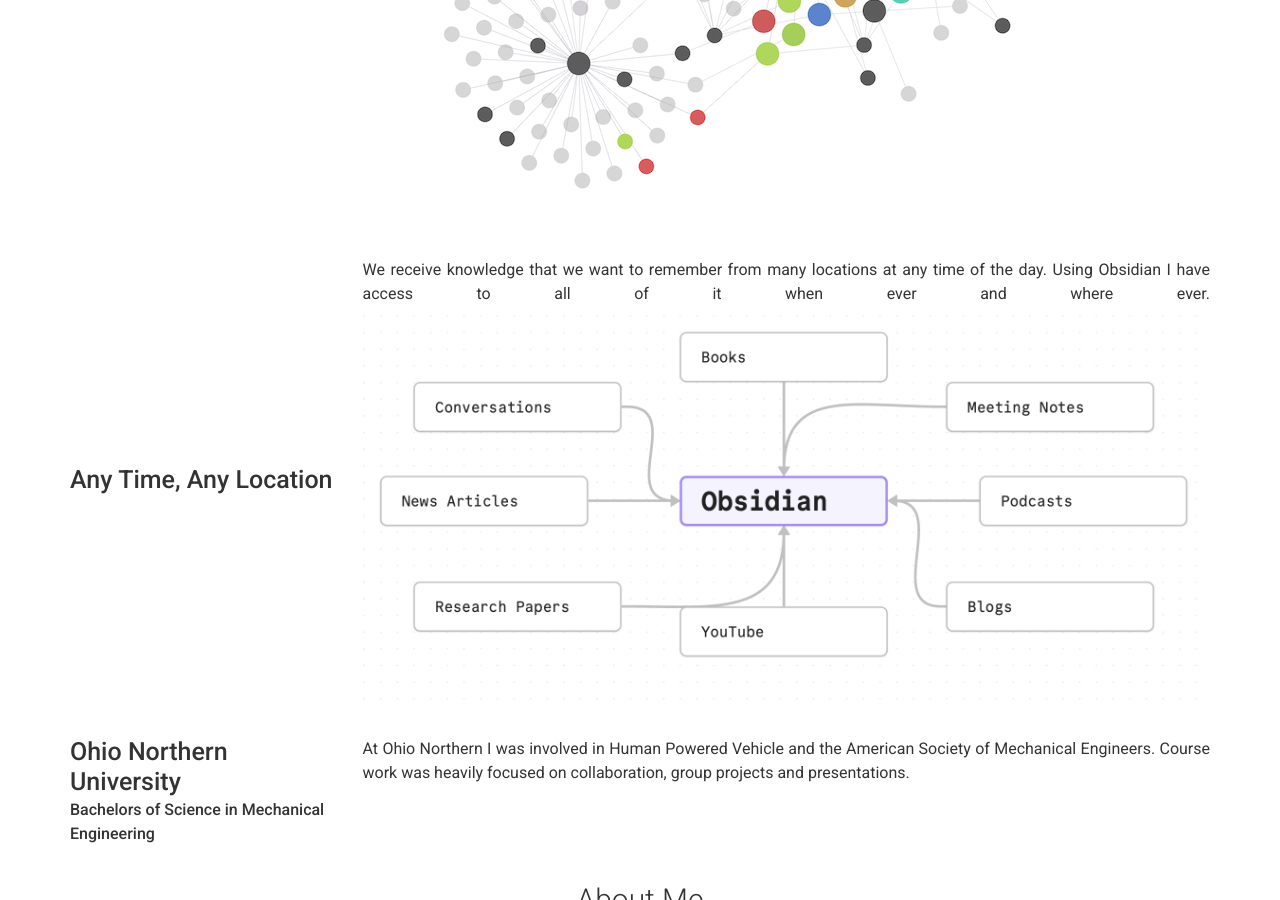
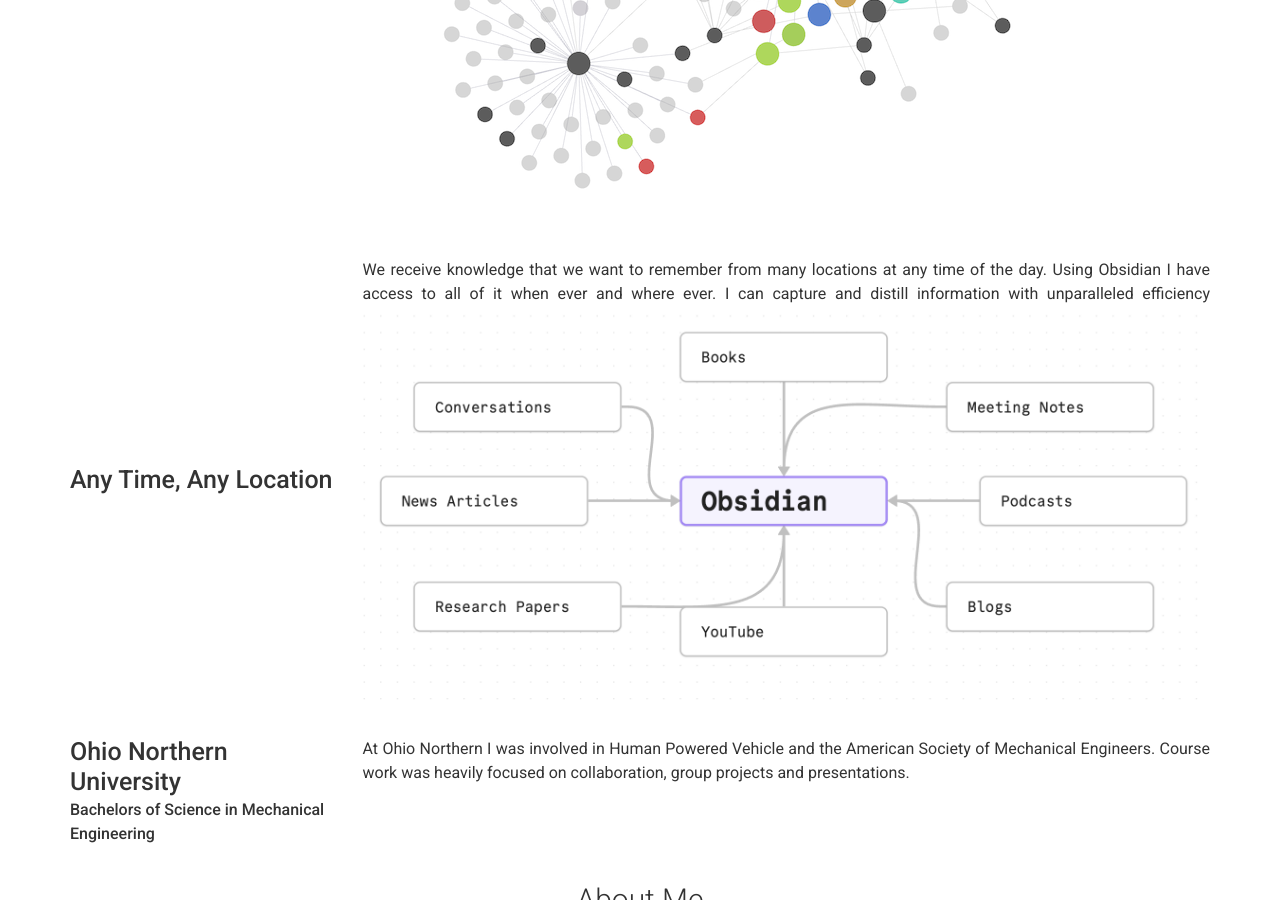
Before and after one commit to andywoodruff6/andywoodruff6.github.io, a Jekyll site: the page built from index.md, in a window 1280 px wide and 900 px high, scrolled down 3286 px. Built offline with Jekyll 4.4.1, drawn with Linux system fonts in a browser that asks for light colours; nearby versions of some CDN libraries.

Commit message:
text updates

```diff
--- a/_config.yml
+++ b/_config.yml
@@ -175,7 +175,7 @@
           I earned my PMP certification in under 3 weeks while working full time leveraging my Ultralearning framework and Obsidian. ![PMP knowledge Graph](images/PMP-Knowledge-Graph.png)
       - layout: center
         title: Any Time, Any Location
-        description: We receive knowledge that we want to remember from many locations at any time of the day. Using Obsidian I have access to all of it when ever and where ever. ![Info Processing](images/Info-Processing.png)
+        description: We receive knowledge that we want to remember from many locations at any time of the day. Using Obsidian I have access to all of it when ever and where ever. I can capture and distill information with unparalleled efficiency ![Info Processing](images/Info-Processing.png)
       - layout: top-left
         title: Ohio Northern University
         sub_title: Bachelors of Science in Mechanical Engineering
```
